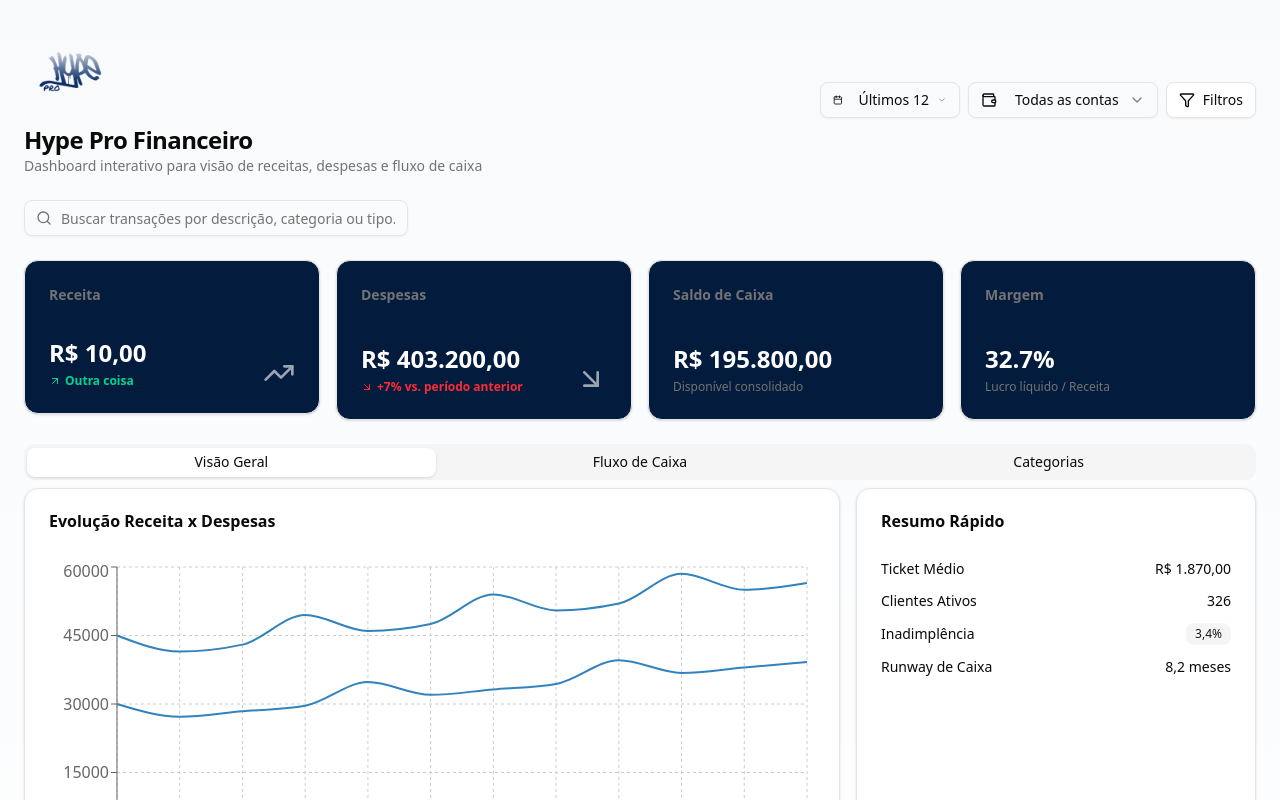
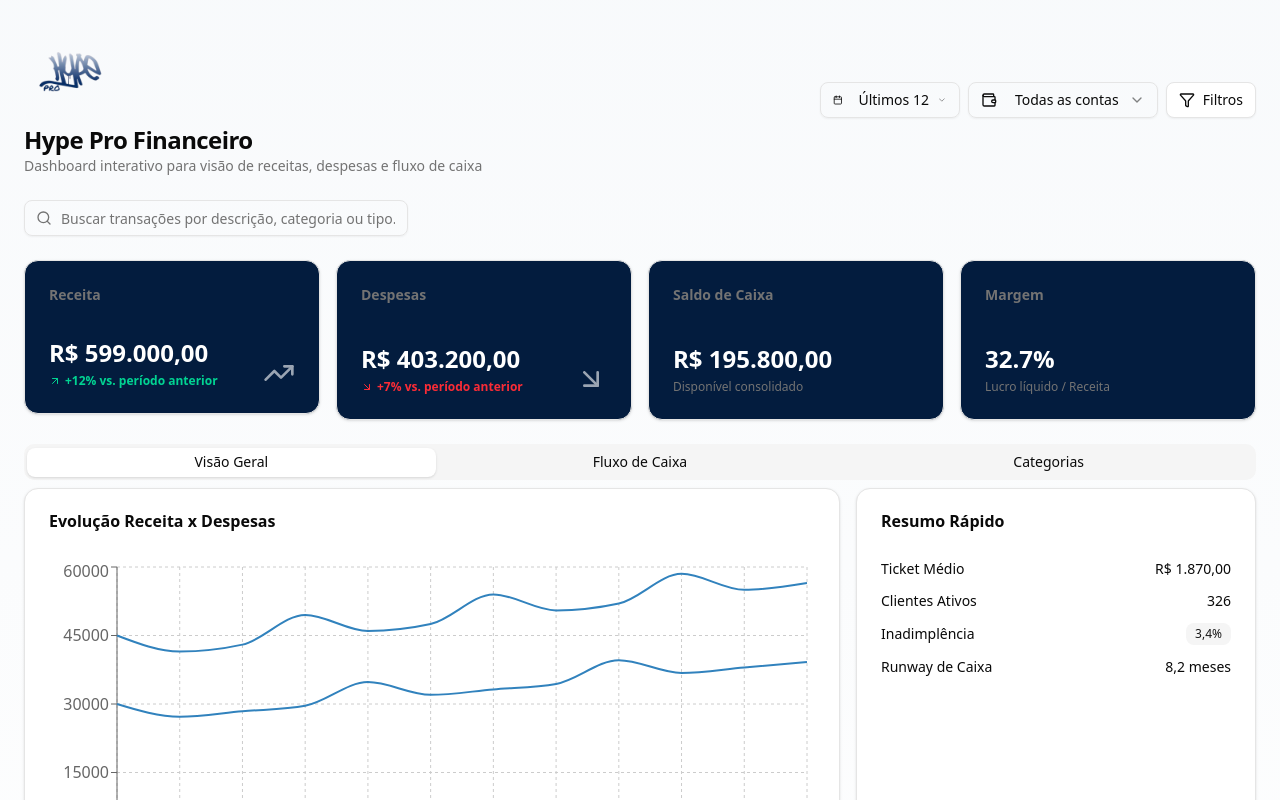
Before and after one commit to lara-ismenia089/hype-pro-financeiro, a Next.js app: page / in a window 1280 px wide. Shown: the top 800 px of the page. Built offline with nearby package versions, Linux system fonts and the light colour scheme.

Commit message:
Ajuste na lógica do operador ternário

```diff
--- a/src/app/page.tsx
+++ b/src/app/page.tsx
@@ -239,9 +239,9 @@ export default function FinanceDashboardMockup() {
               <CardContent>
                 <div className="flex items-end justify-between">
                   <div>
-                    <div className="text-2xl font-semibold">{currencyBRL(info ? kpis.receita : 10)}</div>
+                    <div className="text-2xl font-semibold">{currencyBRL(!info ? kpis.receita : 10)}</div>
                     <div className="mt-1 flex items-center text-xs text-emerald-400 dark:text-emerald-400 font-bold">
-                      <ArrowUpRight className="mr-1 h-3 w-3" /> {info ? "+12% vs. período anterior" : "Outra coisa"}
+                      <ArrowUpRight className="mr-1 h-3 w-3" /> {!info ? "+12% vs. período anterior" : "Outra coisa"}
                     </div>
                   </div>
                   <TrendingUp className="h-8 w-8 opacity-60 hover:cursor-pointer" onClick={() => setInfo(prev => !prev)} />
```
